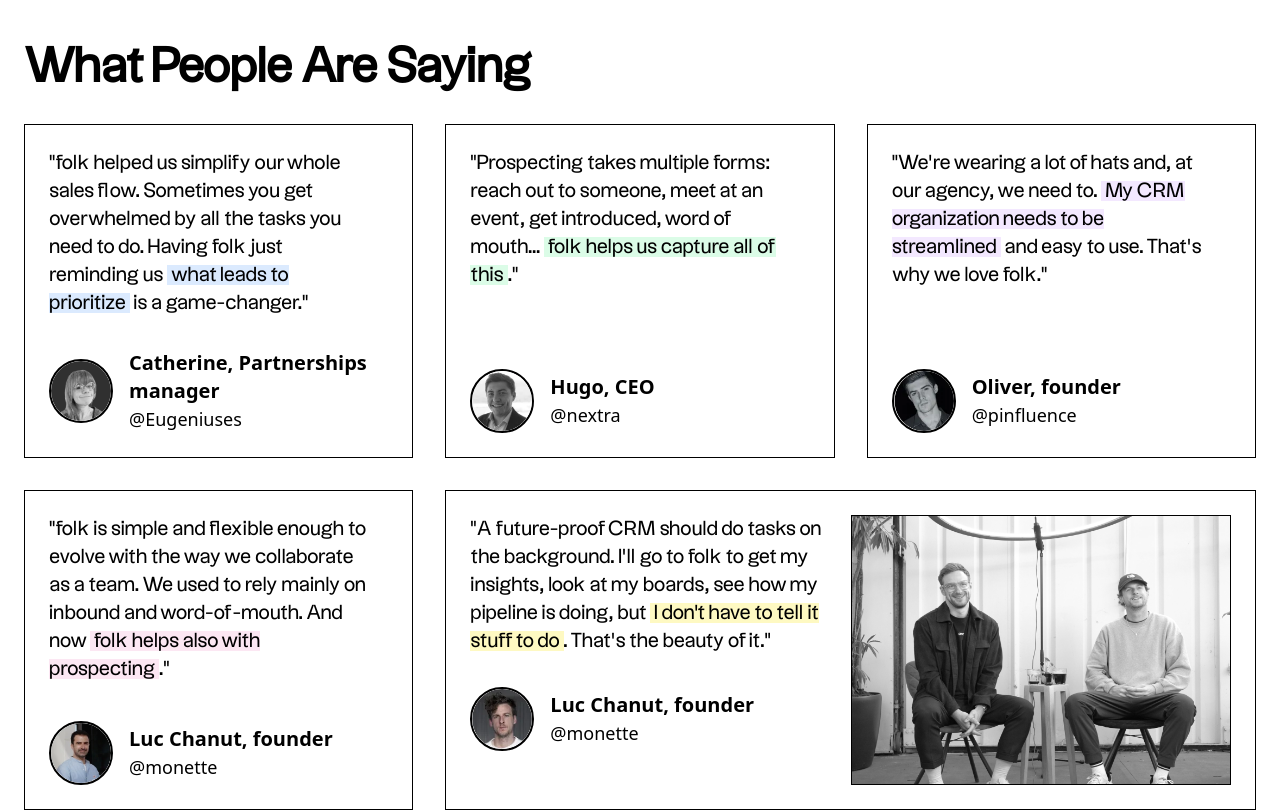
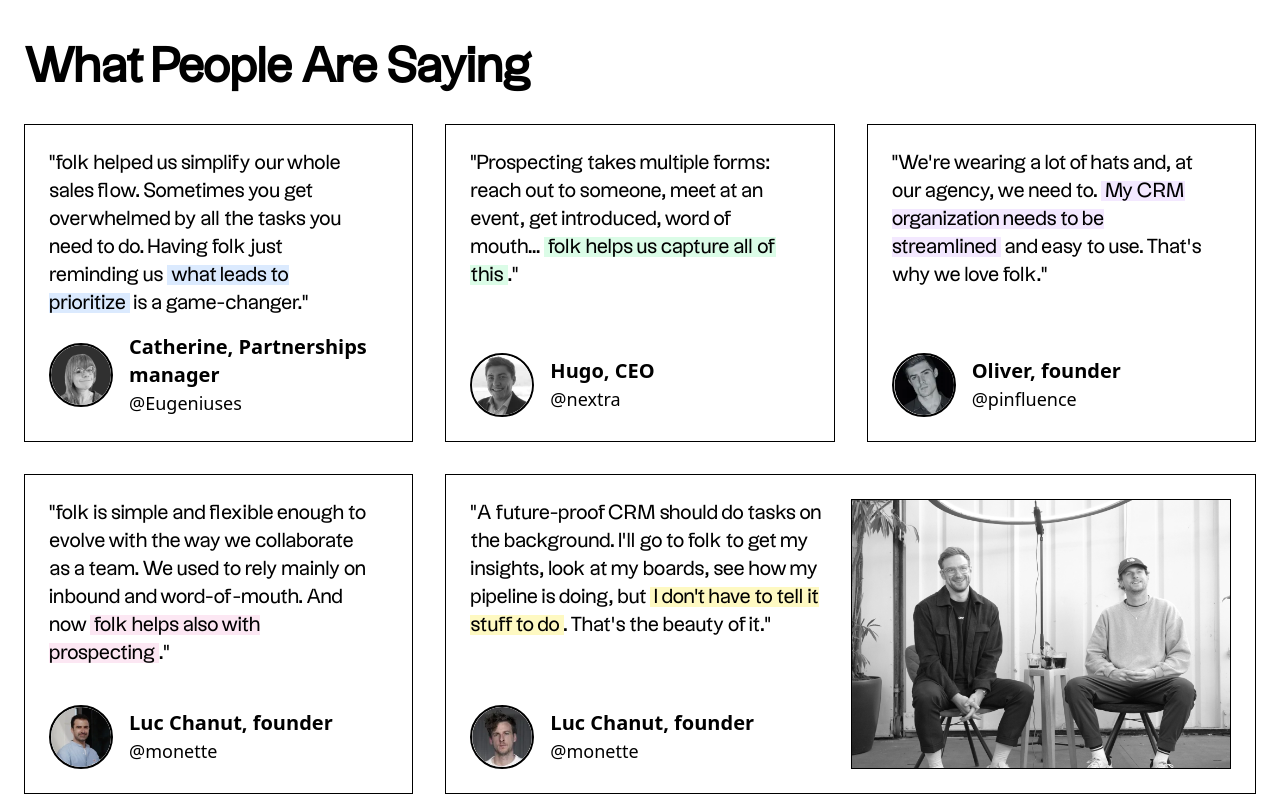
Before and after one commit to benouarAbdou/Folk._Landing_Page_Replica, a React (Vite) app: page / in a window 1280 px wide. Shown: the part 5680-6492 px from the top of the page. Built offline with nearby package versions, Linux system fonts and the light colour scheme; a web font is replaced by a local one.

Commit message:
testemonials v3

```diff
--- a/src/components/testimonials.jsx
+++ b/src/components/testimonials.jsx
@@ -77,7 +77,9 @@
           <div
             key={index}
             className={
-              t.sideImageUrl ? "col-sapn-1 md:col-span-2" : "col-span-1"
+              t.sideImageUrl
+                ? "col-sapn-1 md:col-span-2 hidden sm:block"
+                : "col-span-1 "
             }
           >
             <TestimonialCard {...t} />
--- a/src/components/testoCard.jsx
+++ b/src/components/testoCard.jsx
@@ -12,7 +12,7 @@
   sideImageUrl = null // optional
 }) => {
   return (
-    <div className="relative  h-full group">
+    <div className="relative h-full group">
       {/* Shadow effect */}
       <div
         className={`
@@ -29,22 +29,22 @@
         className={`
           relative p-6 border flex ${
             sideImageUrl ? "flex-row" : "flex-col"
-          } justify-between items-start
+          } items-start
           hover:-translate-x-[1%] hover:-translate-y-[1%]
           transition-transform duration-300
           z-10 h-full bg-white
         `}
-        style={{ minHeight: sideImageUrl ? "250px" : "auto" }} // define height for flex-row
+        style={{ minHeight: sideImageUrl ? "250px" : "auto" }}
       >
         {/* Content Section */}
-        <div className="flex flex-col justify-between  max-w-full pr-4 flex-1">
-          <p className="text-xl font-uxum mb-4">
+        <div className="flex flex-col justify-between min-h-full max-w-full pr-4 flex-1">
+          <p className="text-xl font-uxum font-medium mb-4">
             "{quoteBeforeHighlight}
             <span className={`${highlightColor} px-1`}>{highlightedText}</span>
             {quoteAfterHighlight}"
           </p>
 
-          <div className="flex items-center mt-4">
+          <div className="flex items-center mt-auto">
             <img
               src={imageUrl}
               alt={name}
```
